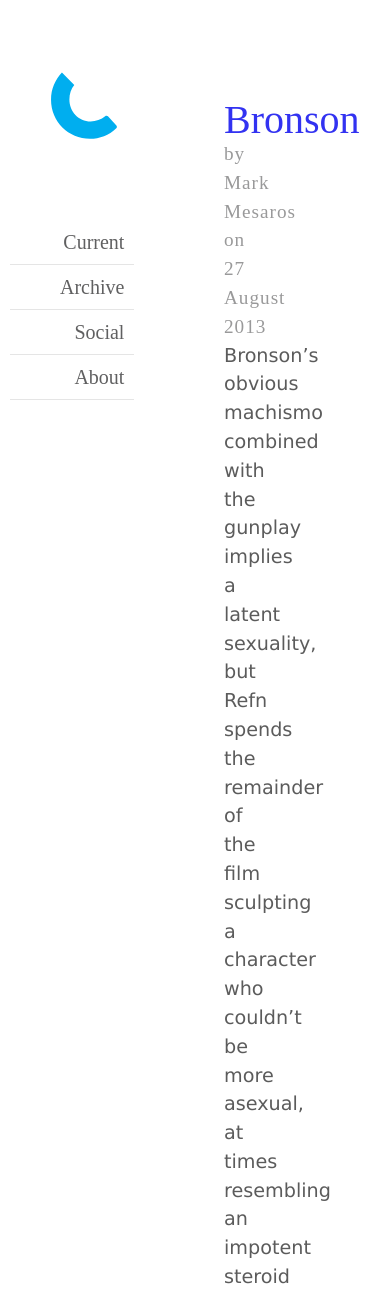
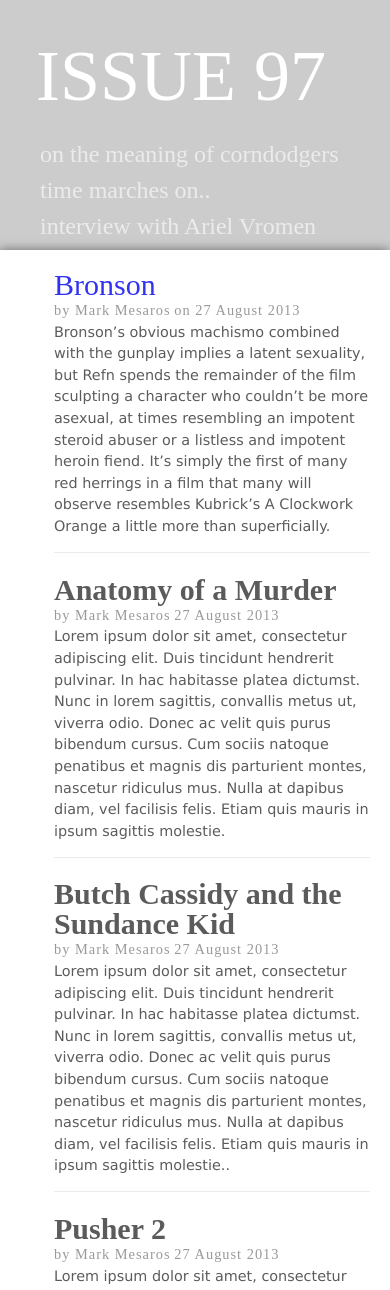
Before and after one commit to th3lonius/cineloguedev, a PHP site: page / in a window 390 px wide. Shown: the top 1290 px of the page. Run offline with PHP 8.4, Linux system fonts and the light colour scheme; some libraries are stand-ins or nearby versions.

Commit message:
Responsive fixes

```diff
--- a/css/screen.css
+++ b/css/screen.css
@@ -1,5 +1,3 @@
-@charset "utf-8";
-
 /*
 Title: Screen styles
 Author: Matthew Mesaros (mesaros.creative@gmail.com)
@@ -68,8 +66,10 @@ ul {
     margin-bottom: 1em;
 }
 
-em { font-style: italic; }
-
+em {
+    font-weight: 500;
+    font-style: none;
+}
 
 /* =REUSABLE CLASSES
 ----------------------------------------------- */
@@ -101,7 +101,7 @@ body {
     color: #333;
     font-family: "museo-slab","Myriad Pro","Lucida Grande","Lucida Sans Unicode","Lucida Sans",Geneva,Verdana,sans-serif;
     font-size: 100%;
-    line-height: 1;
+    line-height: 3;
     position: relative;
     text-align: center;
     -webkit-font-smoothing: antialiased; /* Fix for webkit rendering */
@@ -178,6 +178,10 @@ a[role=banner]:hover img {
 
 @media only screen
 and (min-width: 200px) {
+    nav, a[role=banner] {
+        display: none;
+    }
+
     .container {
         background-size: cover !important;
         background-repeat: no-repeat;
@@ -190,11 +194,12 @@ and (min-width: 200px) {
         box-shadow: -1px 0 10px rgba(0,0,0,0.5);
         height: auto;
         overflow: hidden;
-        padding: 100px 200px 100px 220px;
+        padding: 20px;
         position: absolute;
         right: 0;
         text-align: left;
-        width: 69%;
+        top: 250px;
+        width: 100%;
         -webkit-transition: all 0.5s ease;
     }
 
@@ -202,18 +207,26 @@ and (min-width: 200px) {
          -webkit-transform: translateX(-45%);
     }
 
+    #content {
+        font-size: 0.75em;
+        height: 100%;
+        position: relative;
+        width: 100%;
+    }
+
 /* =ASIDE PANEL
 ----------------------------------------------- */
     #aside {
         background: rgba(0,0,0,0.2);
-        bottom: 0;
         font-family: "brandon-grotesque", helvetica, arial;
+        height: 250px;
         left: 0;
-        padding: 64px 80px;
+        padding: 40px;
         position: fixed;
+        right: 0;
         text-align: left;
         top: 0;
-        width: 31%;
+        width: 100%;
     }
 
     #signin {
@@ -376,17 +389,51 @@ and (min-width: 720px) {
 
 @media only screen
 and (min-width: 1024px) {
+    nav, a[role=banner] {
+        display: block;
+    }
 
+    .wrapper {
+        left: 0;
+        padding: 60px;
+        top: 300px;
+        width: 100%;
+    }
+
+    #aside {
+        bottom: auto;
+        height: 300px;
+        padding: 60px;
+        width: 100%;
+    }
 
 }
 
 @media only screen
-and (min-width: 1280px) {
+and (min-width: 1420px) {
     .container {
         background-size: contain;
         padding-top: 0;
     }
 
+    .wrapper {
+        left: auto;
+        right: 0;
+        top: 0;
+        width: 72%;
+    }
+
+    #aside {
+        bottom: 0;
+        height: 100%;
+        width: 28%;
+    }
+
+    #content {
+        left: 150px;
+        width: 80%;
+    }
+
 
 
 }
--- a/highlow.html
+++ b/highlow.html
@@ -1,7 +1,7 @@
     <aside class="essayMeta">
         <h1>High and Low</h1>
         <h2>Tengoku to Jigoku</h2>
-        <p class="byline"><em>by</em> Mark Mesaros<br/><em>on</em> 10 December 2010</p>
+        <p class="byline">by <em>Mark Mesaros</em><br/>on 10 December 2010</p>
 <!--        <a class="social facebook"></a>
         <a class="social twitter"></a>
         <a class="social google"></a>-->
```
Also changed, not shown: css/article.css (+24 -28 lines).
